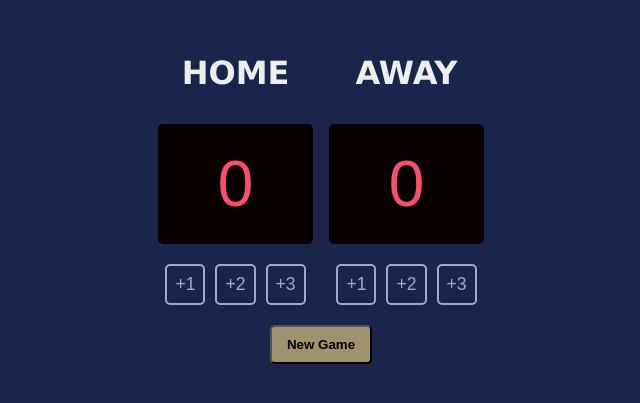
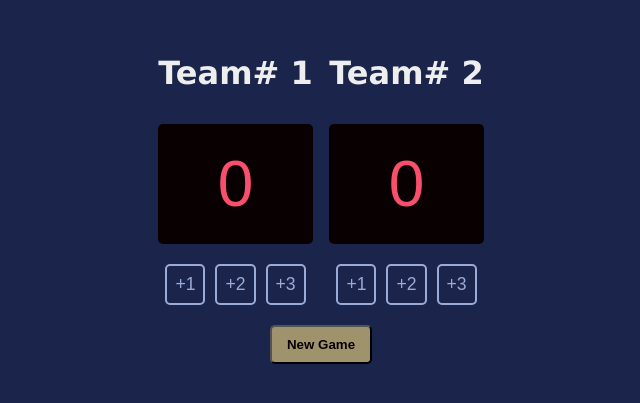
Before and after one commit to medicovisual/scoreboard, a website built with Vite: page index.html in a window 1280 px wide. Shown: the part 187-590 px from the top of the page, without its empty margins (319-959 px from the left). Built offline with nearby package versions, Linux system fonts and the light colour scheme; a web font is replaced by a local one.

Commit message:
Updated Headers

```diff
--- a/index.html
+++ b/index.html
@@ -7,7 +7,7 @@
         <div class="wrapper">
             <div class="container">
                 <div class="score-column">
-                    <h3>HOME</h3>
+                    <h3>Team# 1</h3>
                     <div class="score" id="score-home">0</div>
                     <div class="btn-row">
                         <button class="score-adjuster" onclick="plusScore(1, 'home')">+1</button>
@@ -16,7 +16,7 @@
                     </div>
                 </div>
                 <div class="score-column">
-                    <h3>AWAY</h3>
+                    <h3>Team# 2</h3>
                     <div class="score" id="score-guest">0</div>
                     <div class="btn-row">
                         <button class="score-adjuster" onclick="plusScore(1, 'guest')">+1</button>
```
